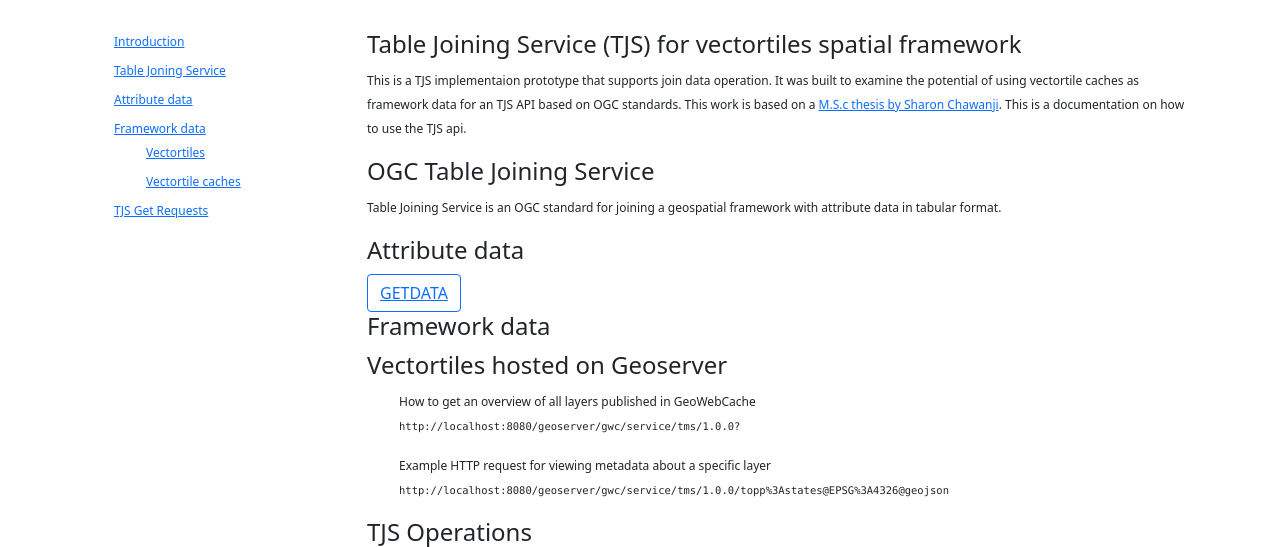
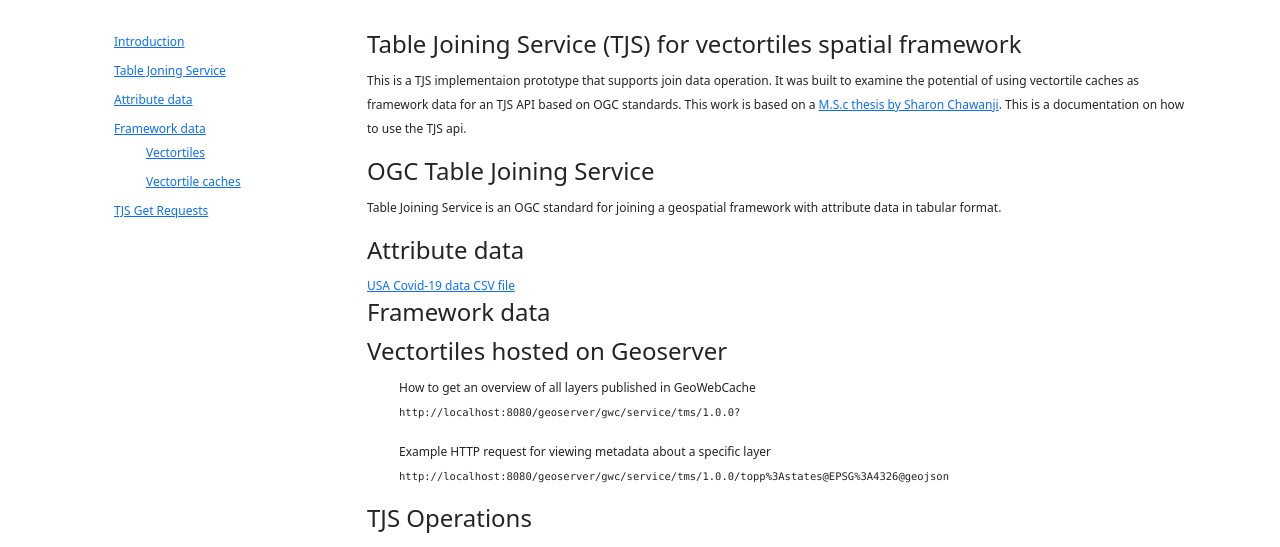
Before and after one commit to schawanji/TJS-Server, a Flask app: page / in a window 1280 px wide. Shown: the top 547 px of the page. Run offline with Flask 2, Linux system fonts and the light colour scheme; parts of the project's set-up code (start-up, migrations or seed data) failed here and were passed over; some libraries are stand-ins or nearby versions.

Commit message:
Edited app.py

```diff
--- a/app.py
+++ b/app.py
@@ -13,7 +13,9 @@ FrameworkURI = "http://localhost:8080/geoserver/gwc/service/tms/1.0.0/topp%3Asta
 GetDataURL = "https://schawanji.herokuapp.com/static/covid_data.csv"
 
 FrameworkKey = 'state'
-'http://127.0.0.1:5000/tjs/api/joindata?FrameworkURI=http://localhost:8080/geoserver/gwc/service/tms/1.0.0/topp%3Astates@EPSG%3A4326@geojson/0/0/0.geojson&GetDataURL=https://schawanji.herokuapp.com/static/covid_data.csv&FrameworkKey=state'
+'http://127.0.0.1:5000/tjs/api/joindata?FrameworkURI=http://localhost:8080/geoserver/gwc/service/tms/1.0.0/topp' \
+'%3Astates@EPSG%3A4326@geojson/0/0/0.geojson&GetDataURL=https://schawanji.herokuapp.com/static/covid_data.csv' \
+'&FrameworkKey=state '
 
 def get_framework_data(FrameworkURI):
     gdf = gpd.read_file(FrameworkURI)
@@ -70,7 +72,7 @@ def joindata(FrameworkURI, GetDataURL, FrameworkKey):
     return geojson
 
 
-print(joindata(FrameworkURI, GetDataURL, FrameworkKey))
+
 
 
 @app.route('/')
--- a/templates/index.html
+++ b/templates/index.html
@@ -46,7 +46,7 @@
       <div id="attribute-data">
         <h1>Attribute data</h1>
 
-          <button class="btn btn-outline-primary"><a href="http://127.0.0.1:5000/static/covid_data.csv">GETDATA</a></button>
+         <a href="http://127.0.0.1:5000/static/covid_data.csv">USA Covid-19 data CSV file</a>
 
 
       </div>
```
